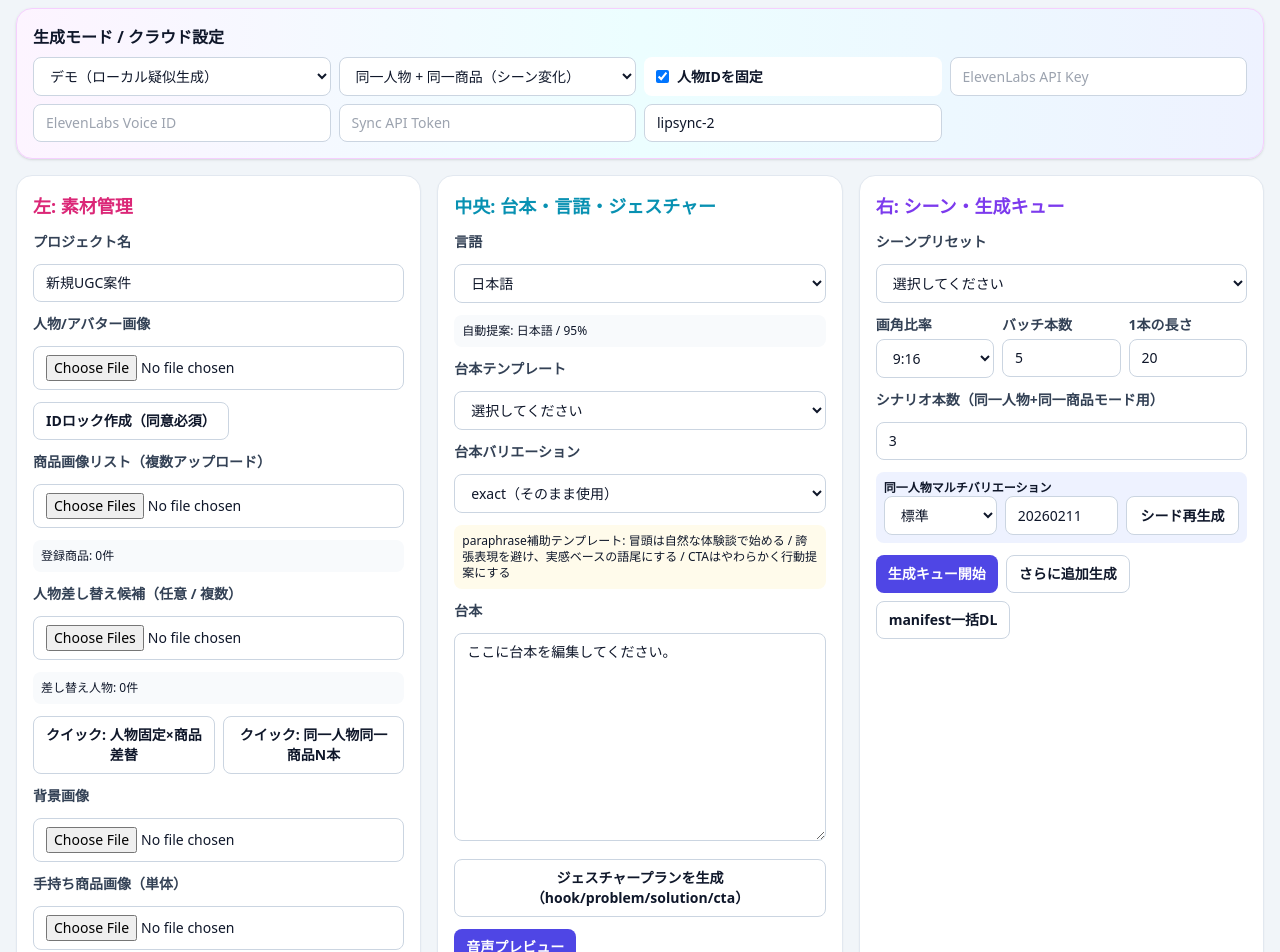
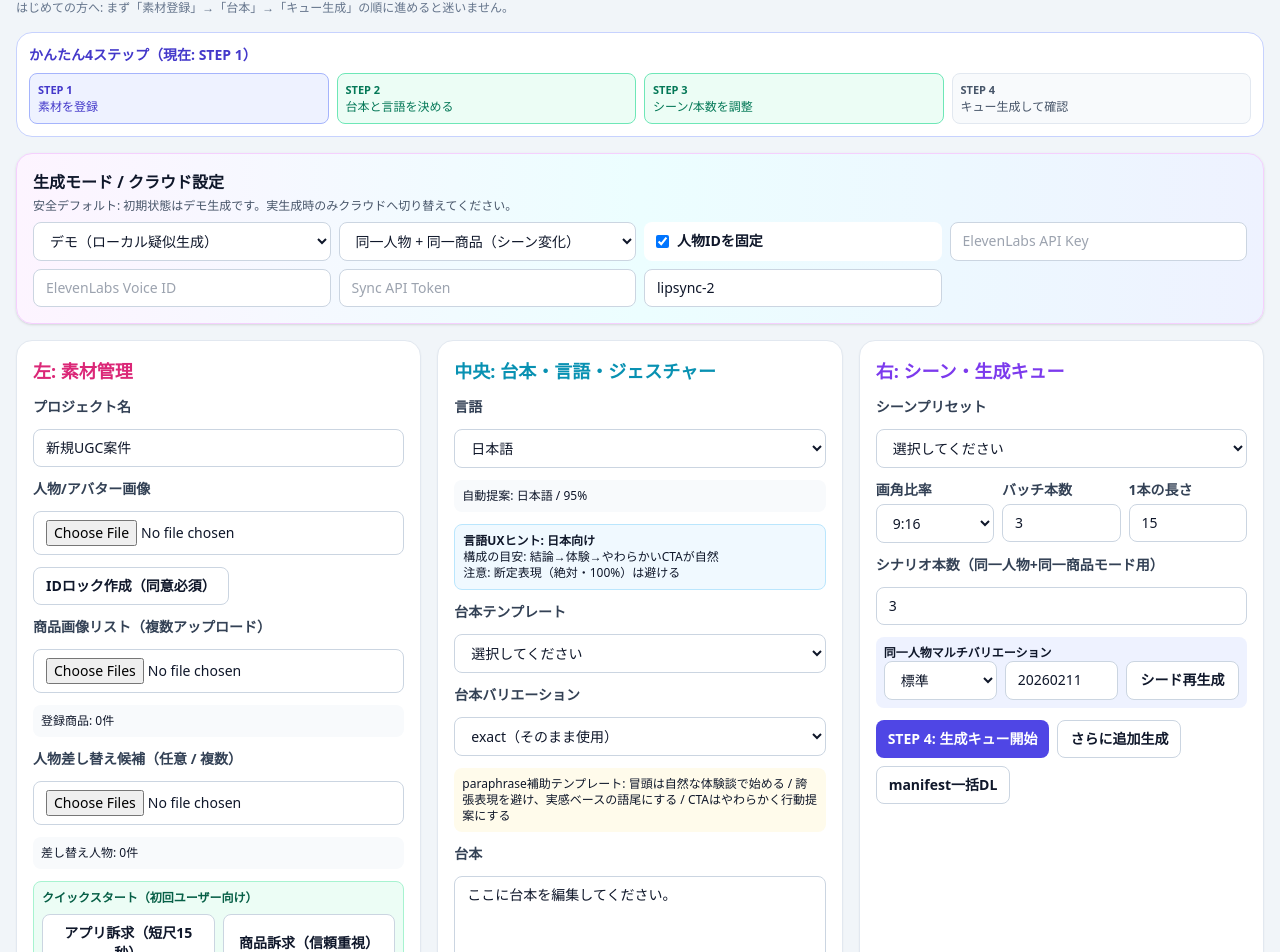
Before and after one commit to kameki23/UGC, a Next.js app: page / in a window 1280 px wide. Shown: the part 172-1124 px from the top of the page. Built offline with nearby package versions, Linux system fonts and the light colour scheme.

Commit message:
Improve first-time UX with wizard cues, safer defaults, and global hints

```diff
--- a/app/globals.css
+++ b/app/globals.css
@@ -35,3 +35,15 @@ body {
 .btn-secondary {
   @apply rounded-lg border border-slate-300 bg-white px-3 py-2 text-sm font-semibold hover:bg-slate-50;
 }
+
+.wizard-chip {
+  @apply flex flex-col rounded-lg border border-slate-200 bg-slate-50 p-2 text-slate-600;
+}
+
+.wizard-chip-active {
+  @apply border-indigo-300 bg-indigo-50 text-indigo-700;
+}
+
+.wizard-chip-done {
+  @apply border-emerald-300 bg-emerald-50 text-emerald-700;
+}
--- a/app/page.tsx
+++ b/app/page.tsx
@@ -5,6 +5,7 @@ import scenePresets from '@/data/scene-presets.json';
 import scriptTemplates from '@/data/script-templates.json';
 import { generateLipSyncVideoWithSync } from '@/lib/cloud';
 import { createOverlayProvider, createPlaceholderVideoBlob } from '@/lib/compositor';
+import { measureImageQuality } from '@/lib/quality';
 import { createDeterministicIdentityId } from '@/lib/identity';
 import { createProjectExportBlob, defaultComposition, defaultVariation, loadFromLocalStorage, saveToLocalStorage } from '@/lib/storage';
 import { detectLanguageFromScript, languageLabels, speechLangCodeMap } from '@/lib/language';
@@ -34,8 +35,8 @@ const initialState: ProjectState = {
   keepIdentityLocked: true,
   scenarioCount: 3,
   voice: { style: 'natural', pauseMs: 220, breathiness: 20, prosodyRate: 1, pitch: 1 },
-  batchCount: 5,
-  clipLengthSec: 20,
+  batchCount: 3,
+  clipLengthSec: 15,
   aspectRatio: '9:16',
   cloud: {
     mode: 'demo',
@@ -116,6 +117,17 @@ const paraphraseTemplates: Record<Language, string[]> = {
 };
 
 const scriptSegmentLabels = ['hook', 'problem', 'solution', 'cta'] as const;
+
+type QuickStartPreset = 'lock_person_swap_product' | 'scene_variation' | 'app_promo_fast' | 'product_promo_trust';
+
+const languageHints: Record<Language, { audience: string; ux: string; note: string }> = {
+  ja: { audience: '日本向け', ux: '結論→体験→やわらかいCTAが自然', note: '断定表現（絶対・100%）は避ける' },
+  en: { audience: 'Global / English', ux: 'Hook in first 2 seconds, then social proof + clear benefit', note: 'Avoid absolute claims like “guaranteed”' },
+  ko: { audience: '한국 사용자', ux: '짧은 공감 훅 + 빠른 데모 + 부담 없는 CTA', note: '과장/기만 표현 금지' },
+  zh: { audience: '中文用户', ux: '真实场景开头 + 简洁卖点 + 温和行动提示', note: '避免夸大与误导性承诺' },
+  fr: { audience: 'Public francophone', ux: 'Ton conversationnel + bénéfice concret + CTA discret', note: 'Pas de promesses absolues' },
+  it: { audience: 'Pubblico italiano', ux: 'Apertura quotidiana + prova pratica + invito naturale', note: 'Evita claim ingannevoli o assoluti' },
+};
 
 function safeParaphrase(source: string, language: Language, index: number): string {
   const lines = source
@@ -267,17 +279,44 @@ export default function Page() {
     patchState('identityLock', { personName, identityId, consentChecked: true, createdAt: new Date().toISOString() });
   };
 
-  const applyQuickPreset = (preset: 'lock_person_swap_product' | 'scene_variation') => {
+  const applyQuickPreset = (preset: QuickStartPreset) => {
     if (preset === 'lock_person_swap_product') {
       patchState('generationMode', 'same_person_product_swap');
       patchState('keepIdentityLocked', true);
+      patchState('batchCount', 3);
       setStatus('プリセット適用: 人物固定 + 商品差し替え');
       return;
     }
+    if (preset === 'scene_variation') {
+      patchState('generationMode', 'same_person_same_product');
+      patchState('keepIdentityLocked', true);
+      patchState('scenarioCount', 5);
+      patchState('scriptVariationMode', 'paraphrase');
+      setStatus('プリセット適用: 同一人物同一商品 + シーン多様化');
+      return;
+    }
+    if (preset === 'app_promo_fast') {
+      patchState('generationMode', 'same_person_same_product');
+      patchState('keepIdentityLocked', true);
+      patchState('scenarioCount', 3);
+      patchState('clipLengthSec', 15);
+      patchState('scriptVariationMode', 'paraphrase');
+      patchState('script', state.language === 'ja'
+        ? '最初の10秒で、どの操作が楽になるかを見せます。\n忙しい日でも迷わず使えるのが助かりました。\nまずは無料で試して、合うかどうか確認してみてください。'
+        : 'Here is the fastest way this app saves time.\nIt removed one daily friction point for me.\nTry the free version first and see if it fits your workflow.');
+      setStatus('クイック開始: アプリ訴求（短尺・自然トーン）');
+      return;
+    }
+
     patchState('generationMode', 'same_person_same_product');
     patchState('keepIdentityLocked', true);
-    patchState('scenarioCount', 5);
-    setStatus('プリセット適用: 同一人物同一商品 + シーン多様化');
+    patchState('scenarioCount', 3);
+    patchState('clipLengthSec', 20);
+    patchState('scriptVariationMode', 'exact');
+    patchState('script', state.language === 'ja'
+      ? '実際に使って感じたポイントを3つだけ紹介します。\n派手な誇張ではなく、日常での使いやすさを中心に伝えます。\n気になった方は商品ページで詳細を確認してください。'
+      : 'I will share three practical impressions after using this product.\nNo hype—just realistic pros and trade-offs.\nCheck the product page if you want full details.');
+    setStatus('クイック開始: プロダクト訴求（信頼重視）');
   };
 
   const buildQueueItems = (append = false) => {
@@ -451,18 +490,40 @@ export default function Page() {
   };
 
   const queueDone = queue.filter((x) => x.status === 'done' || x.status === 'failed');
+  const wizardChecks = [
+    { id: 1, title: '素材を登録', done: Boolean(state.avatar) && (state.productImages?.length ?? 0) > 0 },
+    { id: 2, title: '台本と言語を決める', done: Boolean(state.script.trim()) && Boolean(state.language) },
+    { id: 3, title: 'シーン/本数を調整', done: Boolean(state.aspectRatio) && (state.scenarioCount > 0 || state.batchCount > 0) },
+    { id: 4, title: 'キュー生成して確認', done: queue.length > 0 },
+  ];
+  const currentWizardStep = wizardChecks.find((step) => !step.done)?.id ?? 4;
+  const selectedLanguageHint = languageHints[state.language];
 
   return (
     <main className="mx-auto max-w-[1800px] p-4">
       <div className="sticky top-0 z-20 mb-4 rounded-xl border-2 border-red-400 bg-red-50 p-3 text-sm font-semibold text-red-700">
-        安全通知: このツールの出力はAI生成コンテンツです。本人同意のない人物利用は禁止。なりすまし・誤認を狙う用途は禁止。誇張・虚偽・欺瞞的な主張は避け、各媒体ポリシーと法令に従ってください。
+        安全通知: このツールの出力はAI生成コンテンツです。本人同意のない人物利用は禁止。なりすまし・誤認を狙う用途は禁止。誇張・虚偽・欺瞞的な主張は避け、各媒体ポリシーと法令に従ってください。目標は「自然で誠実な表現」であり、検知回避や不可検知を保証するものではありません。
       </div>
 
       <h1 className="mb-2 text-3xl font-black text-violet-700">UGC動画量産スタジオ</h1>
-      <p className="mb-4 text-sm text-slate-600">{status}</p>
+      <p className="mb-2 text-sm text-slate-600">{status}</p>
+      <p className="mb-4 text-xs text-slate-500">はじめての方へ: まず「素材登録」→「台本」→「キュー生成」の順に進めると迷いません。</p>
+
+      <div className="mb-4 rounded-2xl border border-indigo-200 bg-white p-3">
+        <div className="mb-2 text-sm font-semibold text-indigo-700">かんたん4ステップ（現在: STEP {currentWizardStep}）</div>
+        <div className="grid grid-cols-2 gap-2 md:grid-cols-4">
+          {wizardChecks.map((step) => (
+            <div key={step.id} className={`wizard-chip ${step.done ? 'wizard-chip-done' : step.id === currentWizardStep ? 'wizard-chip-active' : ''}`}>
+              <span className="text-[11px] font-bold">STEP {step.id}</span>
+              <span className="text-xs">{step.title}</span>
+            </div>
+          ))}
+        </div>
+      </div>
 
       <div className="pop-panel mb-4">
-        <div className="mb-2 font-semibold">生成モード / クラウド設定</div>
+        <div className="mb-1 font-semibold">生成モード / クラウド設定</div>
+        <p className="mb-2 text-xs text-slate-600">安全デフォルト: 初期状態はデモ生成です。実生成時のみクラウドへ切り替えてください。</p>
         <div className="grid grid-cols-1 gap-2 md:grid-cols-4">
           <select className="select" value={state.cloud.mode} onChange={(e) => patchState('cloud', { ...state.cloud, mode: e.target.value as 'demo' | 'cloud' })}>
             <option value="demo">デモ（ローカル疑似生成）</option>
@@ -476,9 +537,9 @@ export default function Page() {
           <label className="inline-flex items-center gap-2 rounded-lg bg-white px-3 py-2 text-sm font-semibold">
             <input type="checkbox" checked={state.keepIdentityLocked} onChange={(e) => patchState('keepIdentityLocked', e.target.checked)} /> 人物IDを固定
           </label>
-          <input className="input" placeholder="ElevenLabs API Key" value={state.cloud.elevenLabsApiKey ?? ''} onChange={(e) => patchState('cloud', { ...state.cloud, elevenLabsApiKey: e.target.value })} />
+          <input type="password" className="input" placeholder="ElevenLabs API Key" value={state.cloud.elevenLabsApiKey ?? ''} onChange={(e) => patchState('cloud', { ...state.cloud, elevenLabsApiKey: e.target.value })} />
           <input className="input" placeholder="ElevenLabs Voice ID" value={state.cloud.elevenLabsVoiceId ?? ''} onChange={(e) => patchState('cloud', { ...state.cloud, elevenLabsVoiceId: e.target.value })} />
-          <input className="input" placeholder="Sync API Token" value={state.cloud.syncApiToken ?? ''} onChange={(e) => patchState('cloud', { ...state.cloud, syncApiToken: e.target.value })} />
+          <input type="password" className="input" placeholder="Sync API Token" value={state.cloud.syncApiToken ?? ''} onChange={(e) => patchState('cloud', { ...state.cloud, syncApiToken: e.target.value })} />
           <input className="input" placeholder="Sync Model ID (任意)" value={state.cloud.syncModelId ?? ''} onChange={(e) => patchState('cloud', { ...state.cloud, syncModelId: e.target.value })} />
         </div>
       </div>
@@ -500,9 +561,14 @@ export default function Page() {
           <input type="file" accept="image/*" multiple className="input" onChange={onUploadSwapAvatars} />
           <div className="rounded-lg bg-slate-50 p-2 text-xs">差し替え人物: {state.avatarSwapImages?.length ?? 0}件</div>
 
-          <div className="grid grid-cols-1 gap-2 md:grid-cols-2">
-            <button className="btn-secondary" onClick={() => applyQuickPreset('lock_person_swap_product')}>クイック: 人物固定×商品差替</button>
-            <button className="btn-secondary" onClick={() => applyQuickPreset('scene_variation')}>クイック: 同一人物同一商品N本</button>
+          <div className="rounded-lg border border-emerald-200 bg-emerald-50 p-2 text-xs">
+            <div className="mb-2 font-semibold text-emerald-800">クイックスタート（初回ユーザー向け）</div>
+            <div className="grid grid-cols-1 gap-2 md:grid-cols-2">
+              <button className="btn-secondary" onClick={() => applyQuickPreset('app_promo_fast')}>アプリ訴求（短尺15秒）</button>
+              <button className="btn-secondary" onClick={() => applyQuickPreset('product_promo_trust')}>商品訴求（信頼重視）</button>
+              <button className="btn-secondary" onClick={() => applyQuickPreset('lock_person_swap_product')}>人物固定×商品差替</button>
+              <button className="btn-secondary" onClick={() => applyQuickPreset('scene_variation')}>同一人物同一商品N本</button>
+            </div>
           </div>
 
           <label className="label">背景画像</label>
@@ -530,6 +596,11 @@ export default function Page() {
           </select>
 
           {languageSuggestion && <div className="rounded-lg bg-slate-50 p-2 text-xs">自動提案: {languageLabels[languageSuggestion.language]} / {Math.round(languageSuggestion.confidence * 100)}%</div>}
+          <div className="rounded-lg border border-sky-200 bg-sky-50 p-2 text-xs">
+            <div className="font-semibold">言語UXヒント: {selectedLanguageHint.audience}</div>
+            <div>構成の目安: {selectedLanguageHint.ux}</div>
+            <div>注意: {selectedLanguageHint.note}</div>
+          </div>
 
           <label className="label">台本テンプレート</label>
           <select className="select" value={state.selectedTemplateId ?? ''} onChange={(e) => { const id = e.target.value; patchState('selectedTemplateId', id); const tpl = templates.find((x) => x.id === id); if (tpl) patchState('script', tpl.body); }}>
@@ -593,7 +664,7 @@ export default function Page() {
           </div>
 
           <div className="flex flex-wrap gap-2">
-            <button className="btn" onClick={() => buildQueueItems(false)} disabled={running}>生成キュー開始</button>
+            <button className="btn" onClick={() => buildQueueItems(false)} disabled={running}>STEP 4: 生成キュー開始</button>
             <button className="btn-secondary" onClick={() => buildQueueItems(true)}>さらに追加生成</button>
             <button className="btn-secondary" onClick={handleBulkManifestDownload} disabled={queueDone.length === 0}>manifest一括DL</button>
           </div>
```
Also changed, not shown: 1 other file (tests, documents, lock files or other folders).
